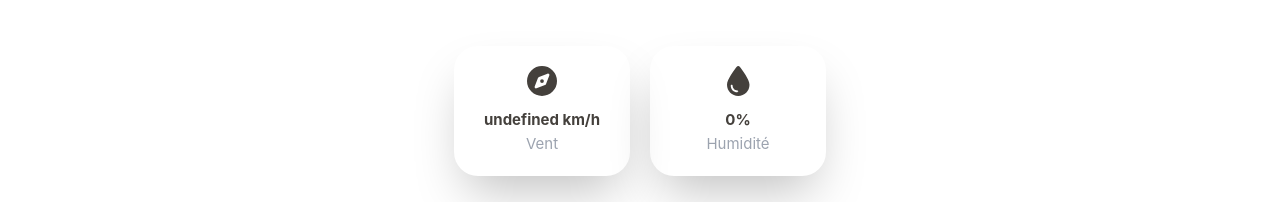
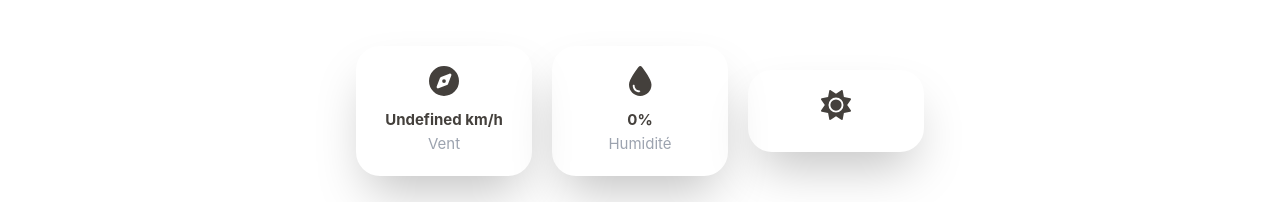
Before and after one commit to HeineZo/meteo-app-vue, a Vue app: page /week in a window 1280 px wide. Shown: the part 315-517 px from the top of the page. Built offline with nearby package versions, Linux system fonts and the light colour scheme; no server answers.

Commit message:
NEW ~ Lever et coucher du soleil

```diff
--- a/package.json
+++ b/package.json
@@ -15,6 +15,7 @@
     "@fortawesome/vue-fontawesome": "^3.0.3",
     "@headlessui/vue": "^1.7.13",
     "concurrently": "^8.0.1",
+    "date-fns": "^2.30.0",
     "pinia": "^2.0.36",
     "vue": "^3.3.2",
     "vue-router": "^4.2.0"
--- a/src/components/Weather/MoreInfo.vue
+++ b/src/components/Weather/MoreInfo.vue
@@ -1,13 +1,11 @@
 <script setup>
-import {ref} from 'vue'
-defineProps(['name', 'value', 'icon', 'degree'])
-// console.log(degree.value)
+defineProps(['name', 'value', 'icon', 'degree', 'img'])
 </script>
 
 <template>
     <main class="flex items-center justify-center flex-col shadow-2xl p-5 rounded-3xl w-44">
-        <font-awesome-icon :icon="icon" :style="{ 'transform': 'rotate('+ degree + 'deg)' }"  class="text-3xl mb-3" />
-        <p class="font-bold">{{ value }}</p>
+        <font-awesome-icon v-if="icon" :icon="icon" :style="{ 'transform': 'rotate('+ degree + 'deg)' }"  class="text-3xl mb-3" />
+        <p class="font-bold first-letter:uppercase">{{ value }}</p>
         <span class="text-gray-400">{{ name }}</span>
     </main>
 </template>
--- a/src/components/Weather/MoreInfoContainer.vue
+++ b/src/components/Weather/MoreInfoContainer.vue
@@ -1,35 +1,42 @@
 <script setup>
 import MoreInfo from './MoreInfo.vue';
-import { ref, reactive, watch } from 'vue';
+import {format, fromUnixTime} from 'date-fns'
+import { ref, watch } from 'vue';
 import { useWeatherDataStore } from '@/stores/weatherData';
 import { storeToRefs } from 'pinia';
 
 const weather = useWeatherDataStore();
-const { wind, humidity } = storeToRefs(weather);
+const { wind, humidity, sun } = storeToRefs(weather);
 
 const infoList = ref([
 	{
 		name: 'Vent',
 		value: `${wind?.value?.speed?.toFixed(0)} km/h`,
 		icon: 'compass',
-    degree: wind.value.deg,
+		degree: wind.value.deg,
 	},
 	{ name: 'Humidité', value: `${humidity?.value}%`, icon: 'tint' },
+	{icon: 'sun'}
 ]);
 
 watch(wind, (newWind) => {
-  infoList.value[0].value = `${newWind.speed.toFixed(0)} km/h`;
-  infoList.value[0].degree = newWind.degree;
+	infoList.value[0].value = `${newWind.speed.toFixed(0)} km/h`;
+	infoList.value[0].degree = newWind.degree;
 });
 
 watch(humidity, (newHumidity) => {
-//   console.log(newHumidity)
-  infoList.value[1].value = `${newHumidity}%`;
+	infoList.value[1].value = `${newHumidity}%`;
 });
 
-
-// { name: 'Lever du soleil', value: '07:00', icon: 'fa-sunrise' },
-// { name: 'Coucher du soleil', value: '19:00', icon: 'fa-sunset' },]
+watch(sun, (newSun) => {
+	if (newSun.sunset < Date.now()) {
+		infoList.value[2].name = 'Coucher du soleil';
+		infoList.value[2].value = format(fromUnixTime(newSun.sunset), "HH'h'mm");
+	} else {
+		infoList.value[2].name = 'Lever du soleil';
+		infoList.value[2].value = format(fromUnixTime(newSun.sunrise), "HH'h'mm");
+	}
+})
 </script>
 
 <template>
@@ -39,6 +46,7 @@ watch(humidity, (newHumidity) => {
 			:name="info.name"
 			:value="info.value"
 			:icon="info.icon"
-      :degree="info.degree" />
+			:degree="info.degree"
+			:img = "info.img" />
 	</main>
 </template>
--- a/src/main.js
+++ b/src/main.js
@@ -3,13 +3,13 @@ import './assets/main.css'
 import { createApp } from 'vue'
 import { createPinia } from 'pinia'
 import { library } from '@fortawesome/fontawesome-svg-core'
-import { faMagnifyingGlass, faBars, faWind, faTint, faChevronRight, faChevronCircleRight, faCompass } from '@fortawesome/free-solid-svg-icons'
+import { faMagnifyingGlass, faBars, faWind, faTint, faChevronRight, faChevronCircleRight, faCompass, faSun } from '@fortawesome/free-solid-svg-icons'
 
 import { FontAwesomeIcon } from '@fortawesome/vue-fontawesome'
 import App from './App.vue'
 import router from './router'
 
-library.add(faMagnifyingGlass, faBars, faWind, faTint, faChevronRight, faChevronCircleRight, faCompass)
+library.add(faMagnifyingGlass, faBars, faWind, faTint, faChevronRight, faChevronCircleRight, faCompass, faSun)
 
 const app = createApp(App)
 
--- a/src/stores/weatherData.js
+++ b/src/stores/weatherData.js
@@ -21,6 +21,7 @@ export const useWeatherDataStore = defineStore("weatherData", () => {
     const temperature = ref(0);
     const wind = ref({});
     const humidity = ref(0);
+    const sun = ref({})
 
     if (!apiKey) {
         throw new Error("Please add an API key to your .env file");
@@ -41,6 +42,7 @@ export const useWeatherDataStore = defineStore("weatherData", () => {
             temperature.value = weatherData.value.main.temp.toFixed(0);
             wind.value = weatherData.value.wind;
             humidity.value = weatherData.value.main.humidity;
+            sun.value = {sunrise: weatherData.value.sys.sunrise, sunset: weatherData.value.sys.sunset};
         } catch (err) {
             error.value = err;
         } finally {
@@ -66,27 +68,6 @@ export const useWeatherDataStore = defineStore("weatherData", () => {
                 };
                 weatherDataHourlyArray.value.push(weatherDateHourly.value);
             }
-            console.log(weatherDataHourlyArray.value);
-            // weatherDateHourly1.value = {
-            //     temp: weatherDataHourly.value.list[0].main.temp,
-            //     icon: weatherDataHourly.value.list[0].weather[0].icon,
-            //     time: weatherDataHourly.value.list[0].dt_txt,
-            // };
-            // weatherDateHourly2.value = {
-            //     temp: weatherDataHourly.value.list[1].main.temp,
-            //     icon: weatherDataHourly.value.list[1].weather[0].icon,
-            //     time: weatherDataHourly.value.list[1].dt_txt,
-            // };
-            // weatherDateHourly3.value = {
-            //     temp: weatherDataHourly.value.list[2].main.temp,
-            //     icon: weatherDataHourly.value.list[2].weather[0].icon,
-            //     time: weatherDataHourly.value.list[2].dt_txt,
-            // };
-            // weatherDateHourly4.value = {
-            //     temp: weatherDataHourly.value.list[3].main.temp,
-            //     icon: weatherDataHourly.value.list[3].weather[0].icon,
-            //     time: weatherDataHourly.value.list[3].dt_txt,
-            // };
         } catch (err) {
             error.value = err;
         }
@@ -130,12 +111,8 @@ export const useWeatherDataStore = defineStore("weatherData", () => {
         weatherArray,
         wind,
         humidity,
+        sun,
         loadedOnce,
-        // weatherDateHourly1,
-        // weatherDateHourly2,
-        // weatherDateHourly3,
-        // weatherDateHourly4,
-        // weatherDateHourly5,
         weatherDataHourlyArray
     };
 });
```
Also changed, not shown: 1 other file (tests, documents, lock files or other folders).
